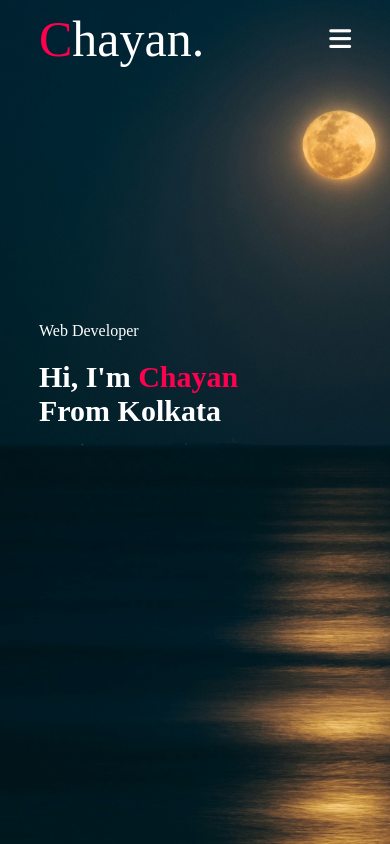
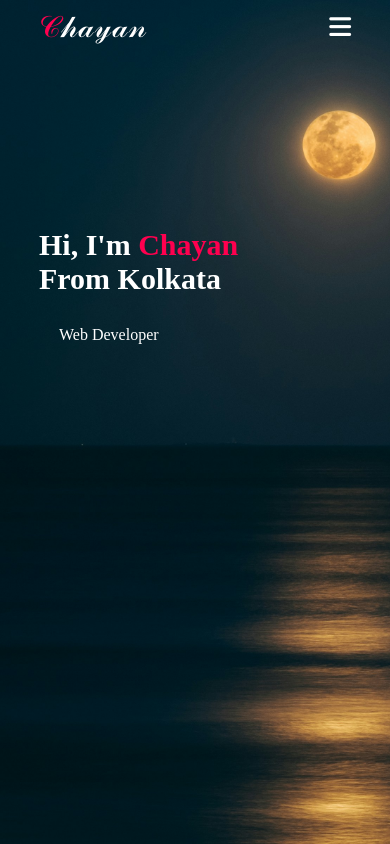
Before and after one commit to Chayan-1/Portfolio, a plain HTML site: page index.html in a window 390 px wide. Shown: the top 844 px of the page. Drawn offline with Linux system fonts and the light colour scheme.

Commit message:
Your commit message here

```diff
--- a/index.html
+++ b/index.html
@@ -12,7 +12,7 @@
     <div id="header">
         <div class="container">
             <nav>
-                <a href="#header" class="logo"><Span style="color: #ff004f;">C</Span>hayan.</a>
+                <a href="#header" class="logo"><Span style="color: #ff004f;">𝒞</Span>𝒽𝒶𝓎𝒶𝓃</a>
                 <ul id="sidemenu">
                     <li><a href="#header">Home</a></li>
                     <li><a href="#about">About</a></li>
@@ -24,8 +24,8 @@
                 <i class="fa-solid fa-bars" onclick="openmenu()"></i>
             </nav>
             <div class="header-text">
+                <h1>Hi, I'm <span>Chayan</span><br>From Kolkata</h1>
                 <p>Web Developer</p>
-                <h1>Hi, I'm <span>Chayan</span><br>From Kolkata</h1>
             </div>
         </div>
     </div>
@@ -36,7 +36,7 @@
         <div class="container">
             <div class="row">
                 <div class="about-col-1">
-                    <img src="images/profile.jpg" >
+                    <img src="images/photo.jpg" >
                 </div>
                 <div class="about-col-2">
                     <h1 class="sub-title">About Me</h1>
--- a/style.css
+++ b/style.css
@@ -14,7 +14,7 @@ body{
 #header{
     width: 100%;
     height: 100vh;
-    background-image: url(images/background1.jpg);
+    background-image: url(images/background-dark.jpg);
     background-size: cover;
     /* background-position: right; */
 }
@@ -41,8 +41,9 @@ nav.sticky ul li a{
 }
 
 .logo{
+    /* font-family: ; */
     width: 140px;
-    font-size: 50px;
+    font-size: 30px;
     text-decoration: none;
     color: #fff;
 }
@@ -73,9 +74,13 @@ nav ul li a:hover::after{
 }
 .header-text{
     display: block;
-    text-align: right;
+    text-align: left;
     margin-top: 20%;
     font-size: 30px;
+}
+.header-text p{
+    margin-left: 100px;
+    margin-top: 30px;
 }
 .header-text h1{
     font-size: 60px;
@@ -348,11 +353,14 @@ nav .fa-xmark,nav .fa-bars{
     .header-text{
         /* display: block; */
         text-align: left;
-        margin-top: 100%;
+        margin-top: 70%;
         font-size: 16px;
     }
     .header-text h1{
         font-size: 30px;
+    }
+    .header-text p{
+        margin-left: 20px;
     }
     nav .fa-xmark,nav .fa-bars{
         display: block;
```
Also changed, not shown: images/photo.jpg (added).
